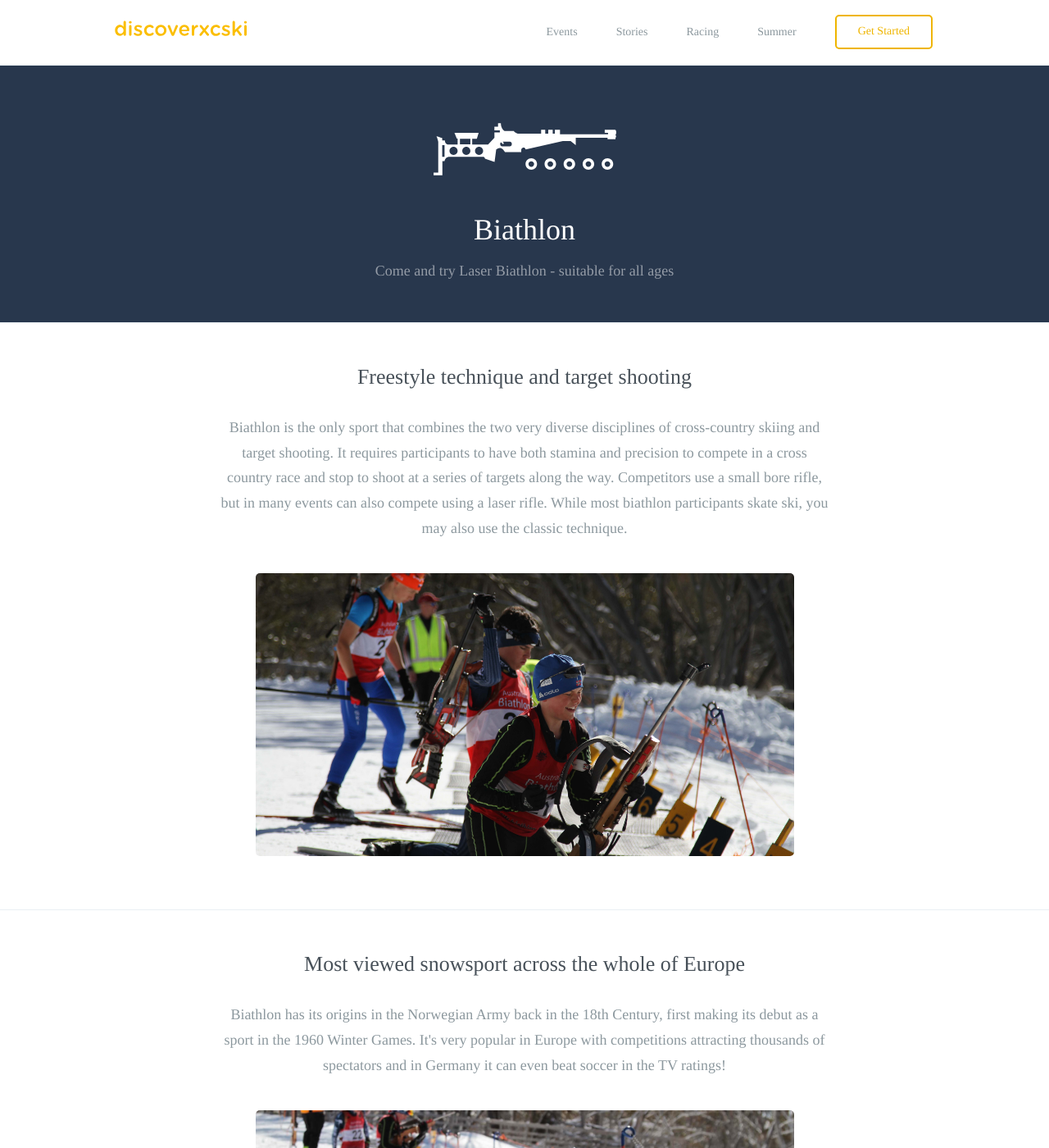
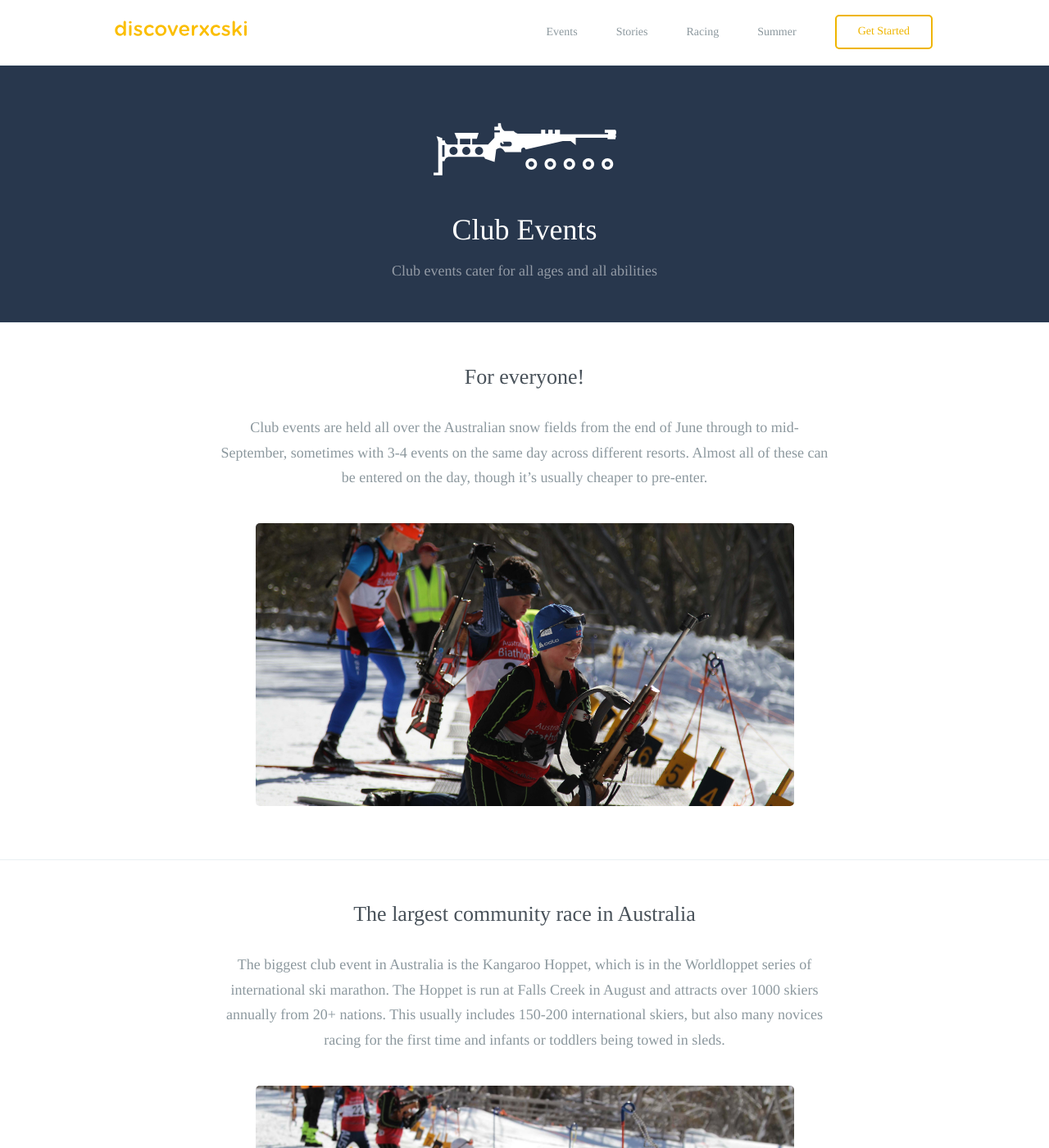
Before and after one commit to robcatto/robcatto.github.io, a Jekyll site: the page built from racing/club-level/index.html, in a window 1280 px wide and 1400 px high. Shown: the whole window at 82% size. Built offline with Jekyll 4.4.1, drawn with Linux system fonts in a browser that asks for light colours; some web fonts are replaced; Markdown is read by kramdown in place of the engine named in the settings; some of the changed text lies outside the part shown.

Commit message:
Update index.html

```diff
--- a/racing/club-level/index.html
+++ b/racing/club-level/index.html
@@ -29,8 +29,8 @@ layout: default
         </g>
     </g>
 </svg>
-                <h1 class="feature_heading" style="color: white;">Biathlon</h1>
-                <h2 class="feature_subheading">Come and try Laser Biathlon - suitable for all ages</h2>
+                <h1 class="feature_heading" style="color: white;">Club Events</h1>
+                <h2 class="feature_subheading">Club events cater for all ages and all abilities</h2>
             </section>
 
 
@@ -49,8 +49,9 @@ layout: default
       <div class="content">
         <div id="content1">
         <section class="mobile_section">
-                <h3>Freestyle technique and target shooting</h3>
-                <p>Biathlon is the only sport that combines the two very diverse disciplines of cross-country skiing and target shooting. It requires participants to have both stamina and precision to compete in a cross country race and stop to shoot at a series of targets along the way. Competitors use a small bore rifle, but in many events can also compete using a laser rifle. While most biathlon participants skate ski, you may also use the classic technique.
+                <h3>For everyone!</h3>
+                <p>Club events are held all over the Australian snow fields from the end of June through to mid-September, sometimes with 3-4 events on the same day across different resorts. Almost all of these can be entered on the day, though it’s usually cheaper to pre-enter.
+
                 </p>
                 <div class="one">
                 <div class="onelarge centered" style="
@@ -61,8 +62,9 @@ layout: default
 
 
                 <section class="mobile_section">
-                    <h3>Most viewed snowsport across the whole of Europe</h3>
-                    <p>Biathlon has its origins in the Norwegian Army back in the 18th Century, first making its debut as a sport in the 1960 Winter Games.  It's very popular in Europe with competitions attracting thousands of spectators and in Germany it can even beat soccer in the TV ratings!
+                    <h3>The largest community race in Australia</h3>
+                    <p>The biggest club event in Australia is the Kangaroo Hoppet, which is in the Worldloppet series of international ski marathon. The Hoppet is run at Falls Creek in August and attracts over 1000 skiers annually from 20+ nations.  This usually includes 150-200 international skiers, but also many novices racing for the first time and infants or toddlers being towed in sleds.
+
                     </p>
                     <div class="one">
                 <div class="onelarge centered" style="
@@ -74,9 +76,10 @@ layout: default
 
 
                  <section class="mobile_section">
-                <h3>Mt Hotham Biathlon Range</h3>
+                <h3>A whole week of XC Skiing events!</h3>
                 <p>
-                    Biathlon’s winter base in Australia is at the Whiskey Flat Range near Mt Hotham and is the only Biathlon range in Australia.  Biathlon events are held during the Australian winter snow season and also continues during the off season with various dryland events held around Australia.
+                    In NSW, Perisher XC Week at the start of August features 10+ club events over a 9-day period, including the long running KAC Perisher to Charlotte Pass on the Wednesday and the Snowy Mountain Classic on the final Saturday.
+
 
                 </p>
                 <div class="row">
@@ -113,10 +116,10 @@ layout: default
                   </section>
 
                    <section class="mobile_section" style="border-bottom: none;">
-                <h3>Want to find out more?</h3>
+                <h3>And for kids & teens</h3>
                 <p>
-                Biathlon has a relatively small but enthusiastic following in Australia and is growing in numbers every year. If you would like to join in visit Australian Biathlon for the latest news.  Also check out the video “ Australia’s love of Biathlon Grows” to get an idea of what biathlon in Australia is all about.
-
+                An important sub-group of the club events are the Mini-Series events at Lake Mountain and Falls Creek. These are low-key events for kids of all ages, sometimes as young as 3! Basically if you can walk, you can ski.
+                <p>The Paddy Pallin Junior at Perisher at the start of the season is also worth noting for its same emphasis on participation from a young age and long tradition.
 
                 </p>
 
@@ -129,7 +132,7 @@ layout: default
                                                 <div class="callout-card" style="background: #28374D;">
                                                     <svg width="451px" height="55px" viewBox="0 0 451 188" version="1.1" xmlns="http://www.w3.org/2000/svg" xmlns:xlink="http://www.w3.org/1999/xlink" xmlns:sketch="http://www.bohemiancoding.com/sketch/ns">
     <!-- Generator: Sketch 3.3.2 (12043) - http://www.bohemiancoding.com/sketch -->
-    <title>Australian Biathlon Association</title>
+    <title>Visit Events Calendar</title>
     <desc>Created with Sketch.</desc>
     <defs></defs>
     <g id="Page-1" stroke="none" stroke-width="1" fill="none" fill-rule="evenodd" sketch:type="MSPage">
```
